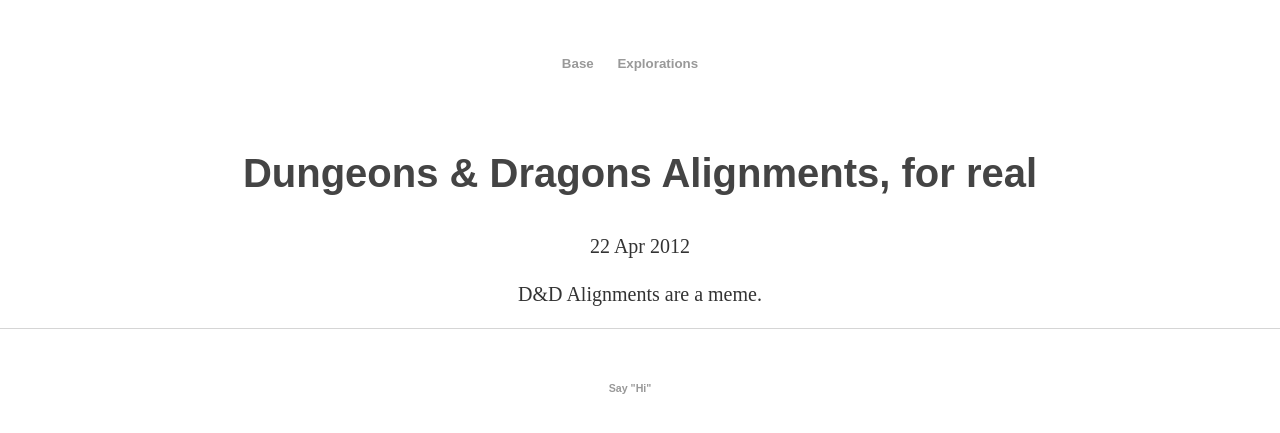
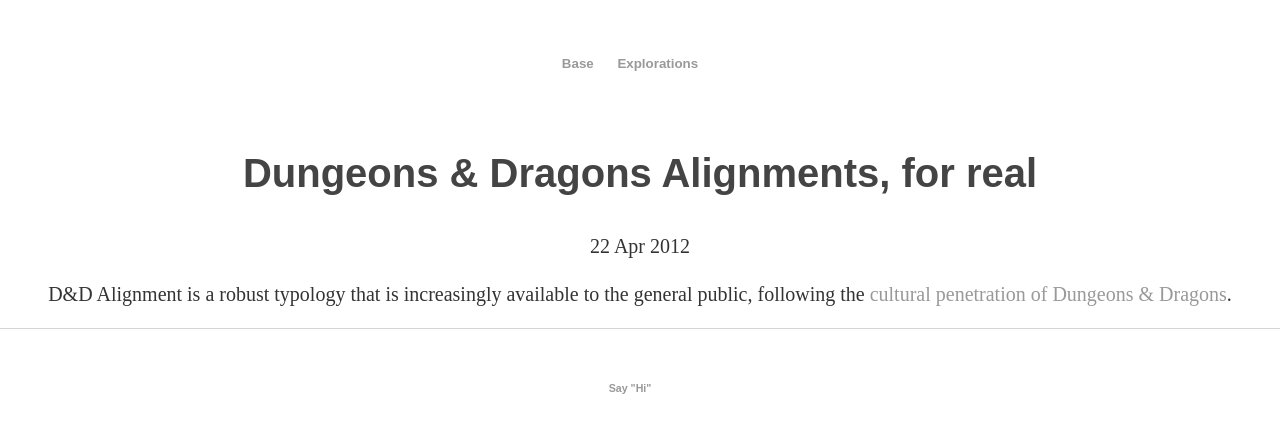
Before and after one commit to ray-dorai/ray-dorai.github.io, a Jekyll site: the page built from _posts/2012-04-22-dungeons-dragons-alignment.md, in a window 1280 px wide. Shown: the top 433 px of the page. Built offline with Jekyll 4.4.1, drawn with Linux system fonts in a browser that asks for light colours.

Commit message:
Update 2012-04-22-dungeons-dragons-alignment.md

```diff
--- a/_posts/2012-04-22-dungeons-dragons-alignment.md
+++ b/_posts/2012-04-22-dungeons-dragons-alignment.md
@@ -4,4 +4,4 @@ title: "Dungeons & Dragons Alignments, for real"
 date: 2012-04-22
 ---
 
-D&D Alignments are a meme.
+D&D Alignment is a robust typology that is increasingly available to the general public, following the [cultural penetration of Dungeons & Dragons](https://trends.google.com/trends/explore?date=2008-10-27%202019-11-27&q=d%26d).
```
